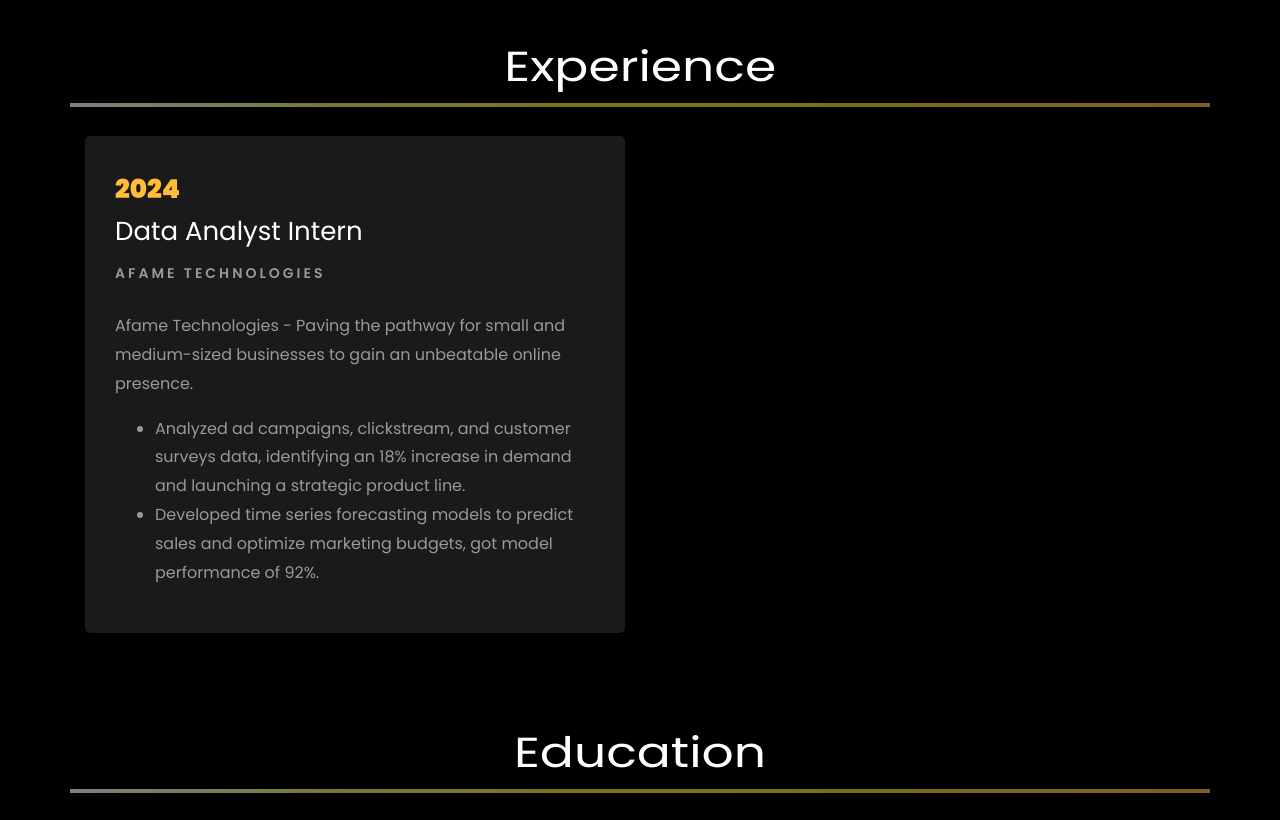
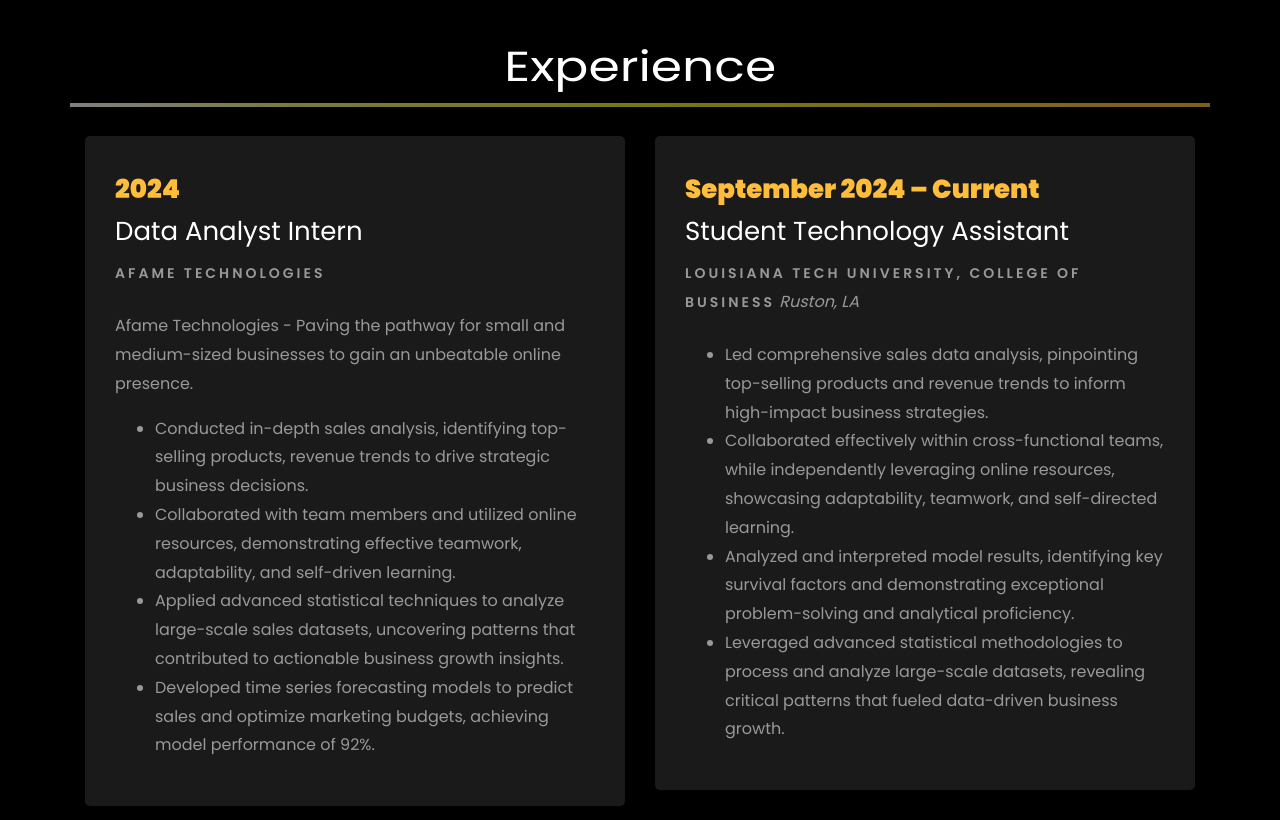
Before and after one commit to sarun2003/sarun2003.github.io, a plain HTML site: page index.html in a window 1280 px wide. Shown: the part 1980-2800 px from the top of the page. Drawn offline with Linux system fonts and the light colour scheme; files whose address does not match are found by name.

Commit message:
Update index.html

```diff
--- a/index.html
+++ b/index.html
@@ -322,6 +322,7 @@
 		<br>
 
 <div class="row">
+    <!-- First Column: Data Analyst Intern -->
     <div class="col-md-6">
         <div class="resume-wrap ftco-animate">
             <span class="date">2024</span>
@@ -329,15 +330,33 @@
             <span class="position">Afame Technologies</span>
             <p class="mt-4">Afame Technologies - Paving the pathway for small and medium-sized businesses to gain an unbeatable online presence.
                 <ul>
-								<li>Analyzed ad campaigns, clickstream, and customer surveys data, identifying an 18% increase in demand and launching a strategic product line.</li>
-								<li>Developed time series forecasting models to predict sales and optimize marketing budgets, got model performance of 92%.</li>
+                    <li>Conducted in-depth sales analysis, identifying top-selling products, revenue trends to drive strategic business decisions.</li>
+		    <li>Collaborated with team members and utilized online resources, demonstrating effective teamwork, adaptability, and self-driven learning.</li>
+		    <li>Applied advanced statistical techniques to analyze large-scale sales datasets, uncovering patterns that contributed to actionable business growth insights.</li>
+                    <li>Developed time series forecasting models to predict sales and optimize marketing budgets, achieving model performance of 92%.</li>
                 </ul>
             </p>
         </div>
+    </div>
 
+    <!-- Second Column: Student Technology Assistant -->
+    <div class="col-md-6">
+        <div class="resume-wrap ftco-animate">
+            <span class="date">September 2024 – Current</span>
+            <h2>Student Technology Assistant</h2>
+            <span class="position">Louisiana Tech University, College of Business</span>
+            <span class="location"><em>Ruston, LA</em></span>
+            <p class="mt-4">
+                <ul>
+                    <li>Led comprehensive sales data analysis, pinpointing top-selling products and revenue trends to inform high-impact business strategies.</li>
+                    <li>Collaborated effectively within cross-functional teams, while independently leveraging online resources, showcasing adaptability, teamwork, and self-directed learning.</li>
+                    <li>Analyzed and interpreted model results, identifying key survival factors and demonstrating exceptional problem-solving and analytical proficiency.</li>
+                    <li>Leveraged advanced statistical methodologies to process and analyze large-scale datasets, revealing critical patterns that fueled data-driven business growth.</li>
+                </ul>
+            </p>
         </div>
     </div>
-
+</div>
 
 		<br>
 		<br>
```
Lines whose indentation alone changed are shown as unchanged.
